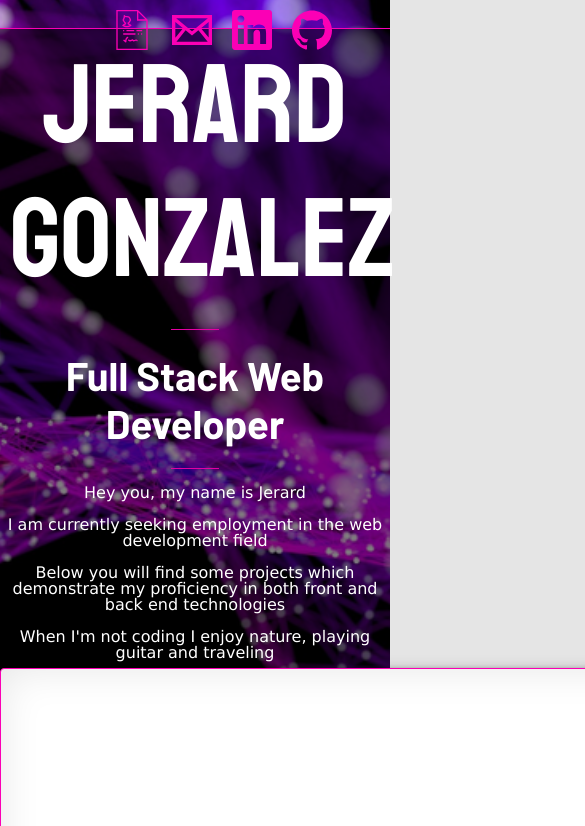
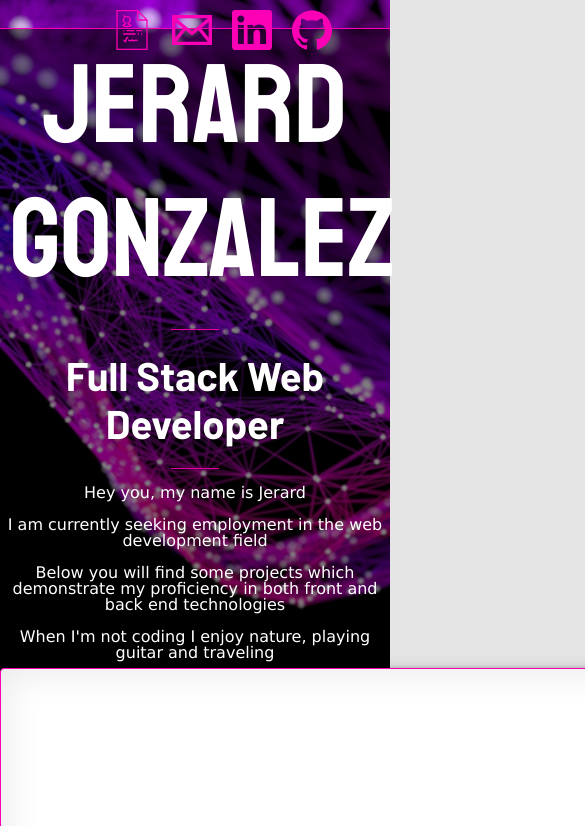
Before and after one commit to onieronaut/onieronaut.github.io, a plain HTML site: page index.html in a window 390 px wide. Shown: the top 826 px of the page, 585 px wide, since content can reach past the window. Drawn offline with nearby package versions, Linux system fonts and the light colour scheme.

Commit message:
more responsiveness tweaks

```diff
--- a/index.html
+++ b/index.html
@@ -96,7 +96,7 @@
     </div>
 
     <!-- Container -->
-    <div class="container card main col-sm-10 mx-auto">
+    <div class="container card main col-sm-12 mx-auto">
 
         <!-- Skills Row -->
         <div class="row skills-row text-center">
--- a/public/css/style.css
+++ b/public/css/style.css
@@ -68,11 +68,12 @@ body {
             transform:skew(8deg) rotate(3deg);
 }
 
-.jumbotron {
+.jumbotron-fluid {
     background-image: url(../assets/img/bg.png);
-    background-repeat: no-repeat;
-    background-position: center;
-    background-size: cover;
+    -webkit-background-size: cover;
+  -moz-background-size: cover;
+  -o-background-size: cover;
+  background-size: cover;
     border-bottom: 1px solid #fb00b5;
     height: 45em;
     margin-bottom: -3em;
--- a/public/js/app.js
+++ b/public/js/app.js
@@ -8,7 +8,7 @@ function createProjects() {
 
         let newHr = $("<hr>");
 
-        let newProject = $("<div>").addClass("col-4-sm project-box");
+        let newProject = $("<div>").addClass("col-sm-4 project-box");
         let newCard = $("<div>").addClass("card project");
         let newWebLink = $("<a>").attr({href: url, target: "_blank"});
         let newImage = $("<img>").addClass("card-img-top").attr("src", image);
```
